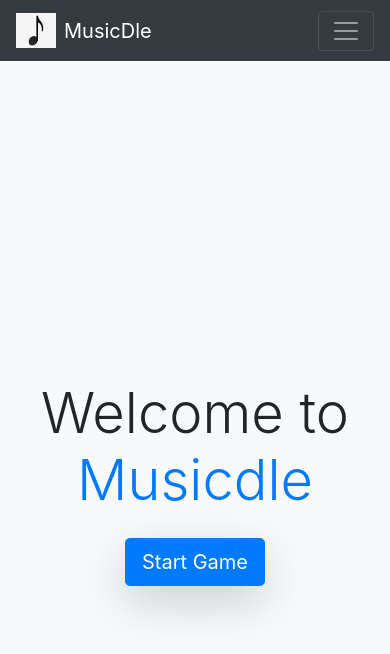
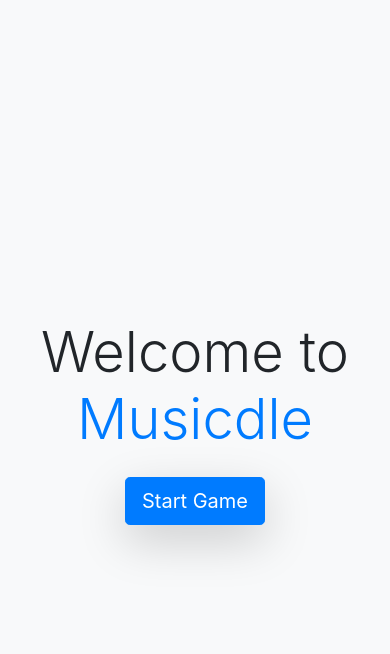
Before and after one commit to bincent0929/musicdle-game, a plain HTML site: page index.html in a window 390 px wide. Drawn offline with nearby package versions, Linux system fonts and the light colour scheme.

Commit message:
removed the nav-bar 	modified:   index.html

```diff
--- a/index.html
+++ b/index.html
@@ -30,40 +30,6 @@
   </head>
 
   <body>
-    <!-- Navbar -->
-    <nav class="navbar navbar-expand-lg navbar-dark bg-dark">
-      <a class="navbar-brand d-flex align-items-center" href="index.html">
-        <img
-          src="minor_html/musicnote.png"
-          width="40"
-          height="35"
-          class="d-inline-block align-top mr-2"
-          alt="Logo"
-        />
-        MusicDle
-      </a>
-      <div class="dropdown ml-auto">
-        <button
-          class="navbar-toggler"
-          type="button"
-          id="menuButton"
-          data-toggle="dropdown"
-          aria-haspopup="true"
-          aria-expanded="false"
-        >
-          <span class="navbar-toggler-icon"></span>
-        </button>
-        <div
-          class="dropdown-menu dropdown-menu-right"
-          aria-labelledby="menuButton"
-        >
-          <a class="dropdown-item" href="hint_mode/hintmode.html">Hint mode</a>
-          <a class="dropdown-item" href="minor_html/about.html">About</a>
-          <a class="dropdown-item" href="minor_html/contact.html">Contact</a>
-        </div>
-      </div>
-    </nav>
-
     <!-- Welcome Page -->
     <div id="game" class="game_div d-flex flex-column justify-content-center align-items-center text-center vh-100 bg-light">
       <h1 class="display-4 mb-4">Welcome to <span class="text-primary">Musicdle</span></h1>
```
